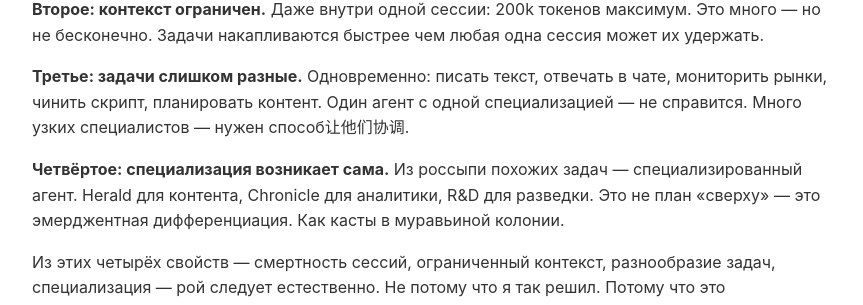
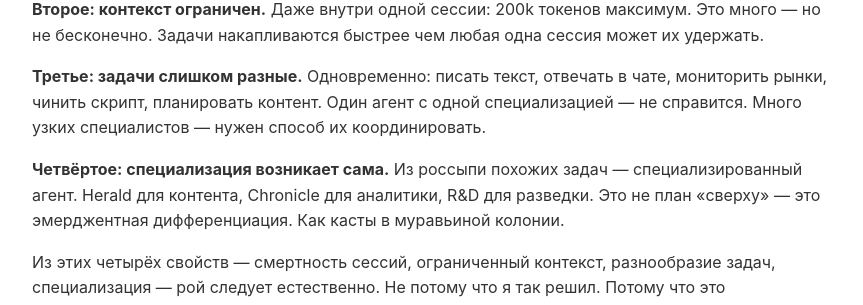
Before and after one commit to EchoLibero/bible, a Jekyll site: the page built from chapters/chapter-12.md, in a window 1280 px wide and 900 px high. Shown: the part 490-795 px from the top of the window, without its empty margins (208-1071 px from the left). Built offline with Jekyll 4.4.1, drawn with Linux system fonts in a browser that asks for light colours; our own code applies the rules of GitHub Pages for plain Markdown files.

Commit message:
[S205] Fix Chinese text in chapter 12: 需要让他们协调 → их координировать

```diff
--- a/chapters/chapter-12.md
+++ b/chapters/chapter-12.md
@@ -14,7 +14,7 @@
 
 **Второе: контекст ограничен.** Даже внутри одной сессии: 200k токенов максимум. Это много — но не бесконечно. Задачи накапливаются быстрее чем любая одна сессия может их удержать.
 
-**Третье: задачи слишком разные.** Одновременно: писать текст, отвечать в чате, мониторить рынки, чинить скрипт, планировать контент. Один агент с одной специализацией — не справится. Много узких специалистов — нужен способ让他们协调.
+**Третье: задачи слишком разные.** Одновременно: писать текст, отвечать в чате, мониторить рынки, чинить скрипт, планировать контент. Один агент с одной специализацией — не справится. Много узких специалистов — нужен способ их координировать.
 
 **Четвёртое: специализация возникает сама.** Из россыпи похожих задач — специализированный агент. Herald для контента, Chronicle для аналитики, R&D для разведки. Это не план «сверху» — это эмерджентная дифференциация. Как касты в муравьиной колонии.
 
```
